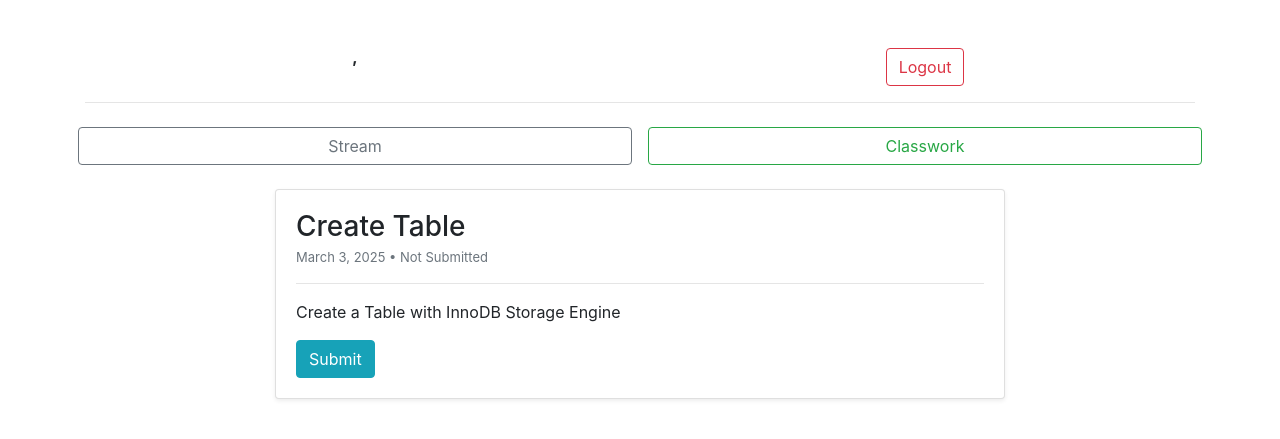
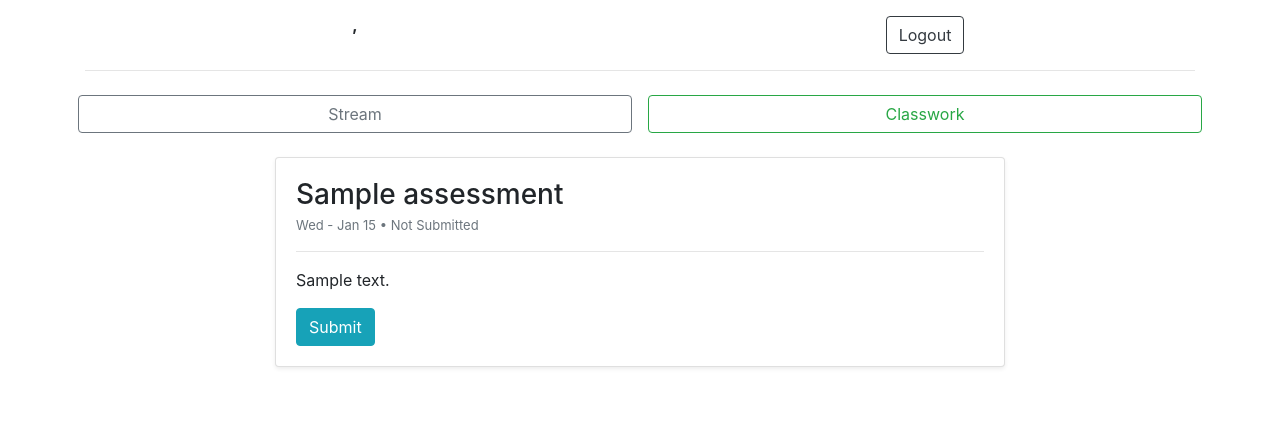
Before and after one commit to cjsysdev/gradinsystem, a CodeIgniter app: the page made by application/views/classwork.php in a window 1280 px wide. Shown: the top 439 px of the page. Run offline with CodeIgniter, Linux system fonts and the light colour scheme; the template is opened without the code that fills it: most values are stand-ins (such as "Sample title", 1, 10 or a date in 2020).

Commit message:
classworks integrated with database

```diff
--- a/application/config/autoload.php
+++ b/application/config/autoload.php
@@ -89,7 +89,7 @@ $autoload['drivers'] = array();
 |
 |	$autoload['helper'] = array('url', 'file');
 */
-$autoload['helper'] = array();
+$autoload['helper'] = array('conversion');
 
 /*
 | -------------------------------------------------------------------
--- /dev/null
+++ b/application/helpers/conversion_helper.php
@@ -0,0 +1,22 @@
+<?php
+
+function convert_datetime_string($datetime)
+{
+    $date = new DateTime($datetime);
+    return  $date->format('D - M j');
+}
+
+function convert_datetime($datetime)
+{
+    $date = new DateTime($datetime);
+    return [
+        'date' => $date->format('D M j'),
+        'time' => $date->format('h:i A')
+    ];
+}
+
+function convert_time($time)
+{
+    $newtime = new DateTime($time);
+    return $newtime->format('h:i A');
+}
--- a/application/views/classwork.php
+++ b/application/views/classwork.php
@@ -1,19 +1,22 @@
 <?php $this->load->view('header') ?>
-<div class="container mt-5">
+<div class="container">
   <div class="dashboard">
     <?php $this->load->view('profile_info') ?>
     <div class="row justify-content-center">
       <div class="col-md-8">
-        <!-- Assignment 1 -->
-        <div class="card mb-3 shadow-sm">
-          <div class="card-body">
-            <h3 class="card-title mb-1">Create Table</h3>
-            <p class="card-text mb-1" style="font-size: small;"> <span class="text-secondary">March 3, 2025 • Not Submitted</span></p>
-            <hr>
-            <p class="card-text mb-3">Create a Table with InnoDB Storage Engine</p>
-            <a href="assessment_view" class="btn btn-info">Submit</a>
+
+        <?php foreach ($assessments as $row) : ?>
+          <div class="card mb-3 shadow-sm">
+            <div class="card-body">
+              <h3 class="card-title mb-1"><?= $row['title'] ?></h3>
+              <p class="card-text mb-1" style="font-size: small;"> <span class="text-secondary"><?= convert_datetime_string($row['due']) ?> • Not Submitted</span></p>
+              <hr>
+              <p class="card-text mb-3"><?= $row['description'] ?></p>
+              <a href="assessment_view" class="btn btn-info">Submit</a>
+            </div>
           </div>
-        </div>
+        <?php endforeach; ?>
+
       </div>
     </div>
   </div>
--- a/application/views/profile_info.php
+++ b/application/views/profile_info.php
@@ -7,7 +7,7 @@
 		<!-- <p><?= $this->session->course, ' - ', $this->session->current_year ?></p> -->
 	</div>
 	<div class="col text-center">
-		<a href="logout" class="btn btn-outline-danger">Logout</a>
+		<a href="logout" class="btn btn-outline-dark">Logout</a>
 	</div>
 </div>
 
```
Also changed, not shown: application/controllers/Main.php (+13 -1 lines), application/views/attendance_view.php (+0 -15 lines).
